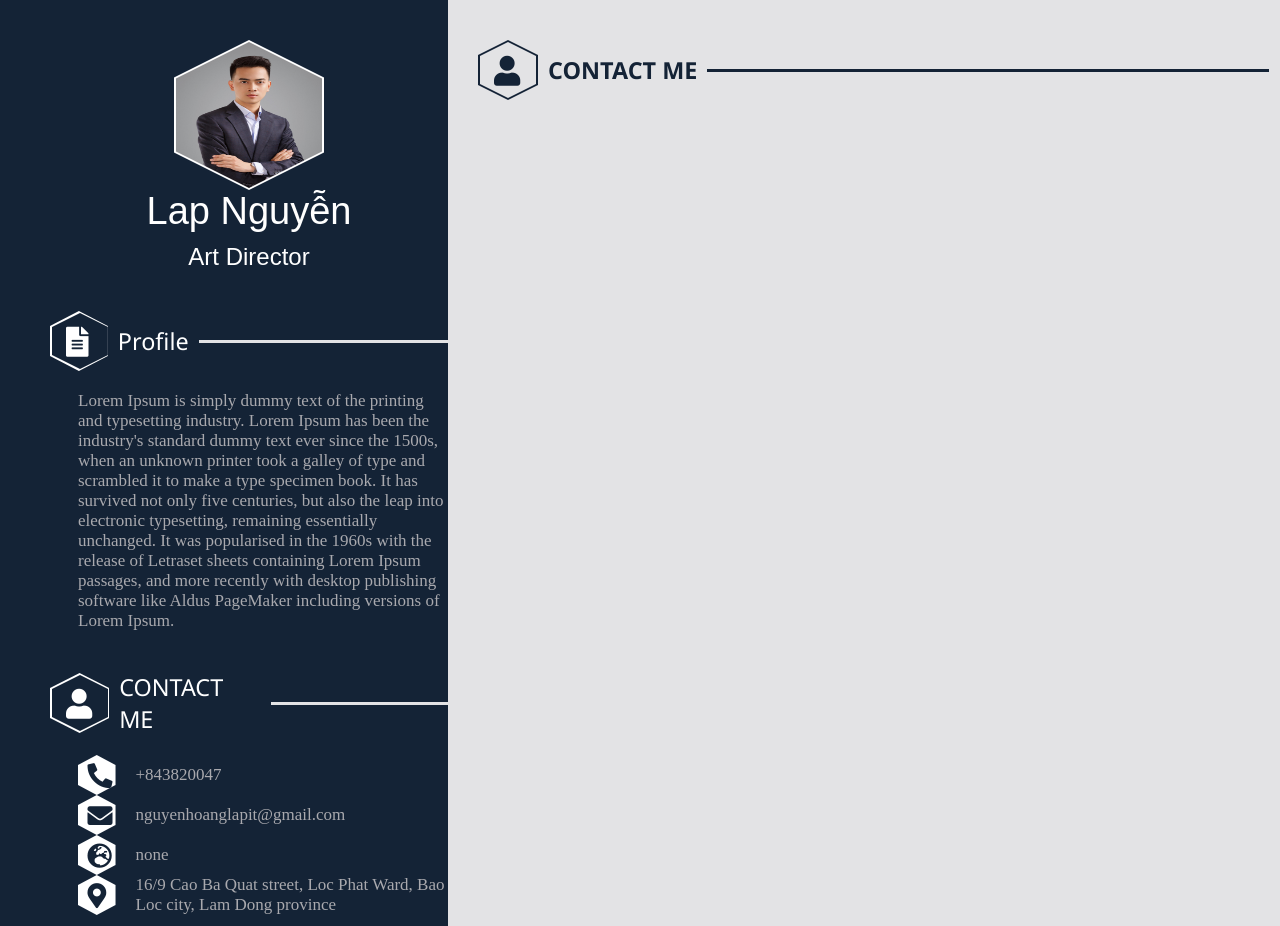
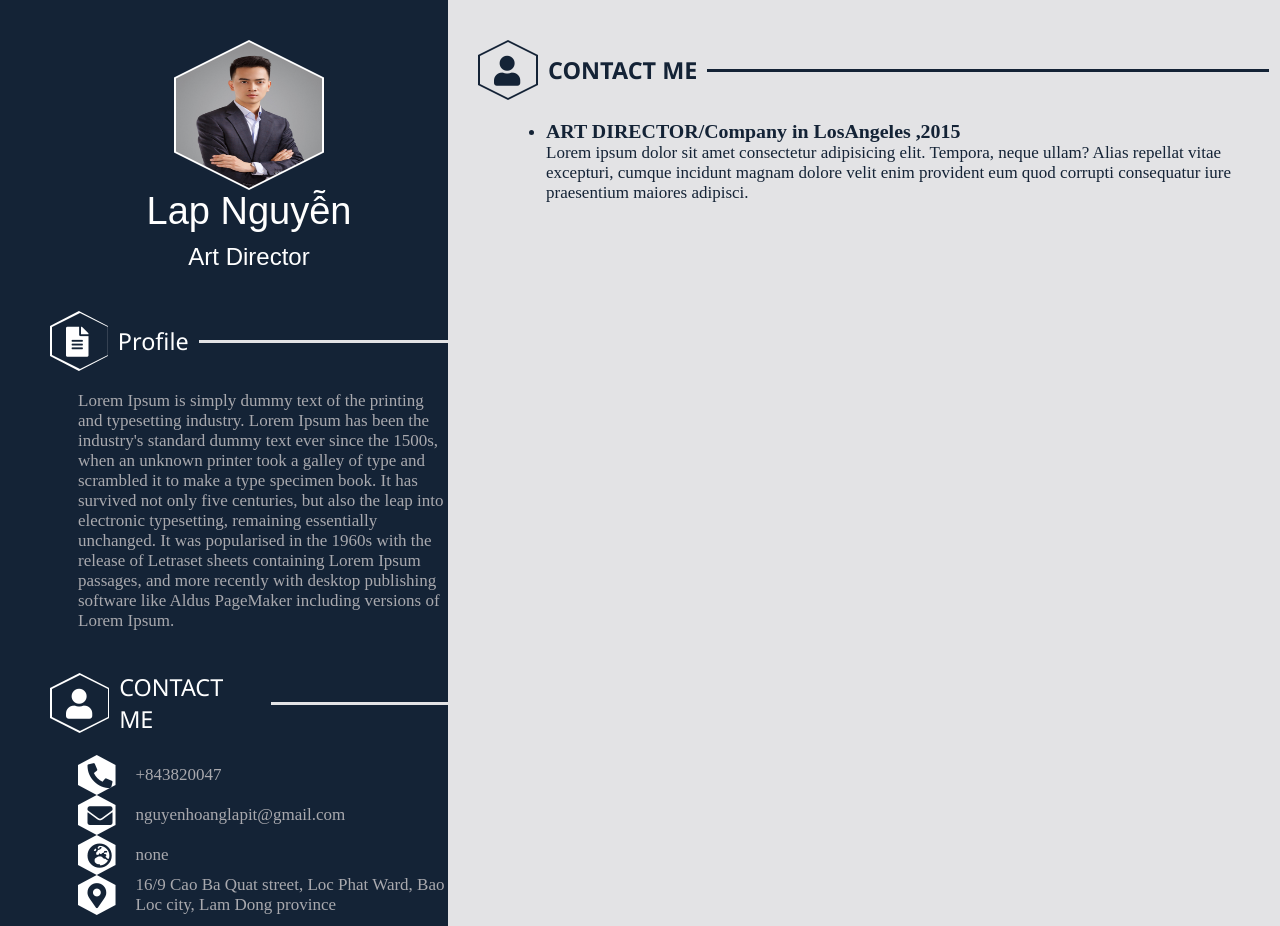
Before and after one commit to lapnguyen331/frontEndHomeWork, a plain HTML site: page ex1_CV/index.html in a window 1280 px wide. Shown: the top 926 px of the page. Drawn offline with Linux system fonts and the light colour scheme.

Commit message:
xong header

```diff
--- a/ex1_CV/index.html
+++ b/ex1_CV/index.html
@@ -264,6 +264,25 @@
         #main .container{
             margin-left: 30px;
         }
+        #main .content {
+            margin-top: 20px;
+            margin-bottom: 30px;
+            margin-left: 28px;
+            font-size: 17px;
+            color: #142336;
+
+        }
+        #main .col {
+            display: flex;
+            flex-direction: column;
+        }
+        #main .row {
+            display: flex;
+            flex-direction: row;
+        }
+
+
+
 
 
     </style>
@@ -450,7 +469,17 @@
                     <div class="line"></div>
                 </div>
                 <div class="content">
+                    <ul class="col">
+                        <li class="item">
+                            <div class="item">
+                                <h3><b>ART DIRECTOR</b>/<span>Company in LosAngeles ,2015</span></h3>
+                                <div class="detail">
+                                    Lorem ipsum dolor sit amet consectetur adipisicing elit. Tempora, neque ullam? Alias repellat vitae excepturi, cumque incidunt magnam dolore velit enim provident eum quod corrupti consequatur iure praesentium maiores adipisci.
+                                </div>
+                            </div>
+                        </li>
 
+                    </ul>
                 </div>
         </div>
     </section>
```
